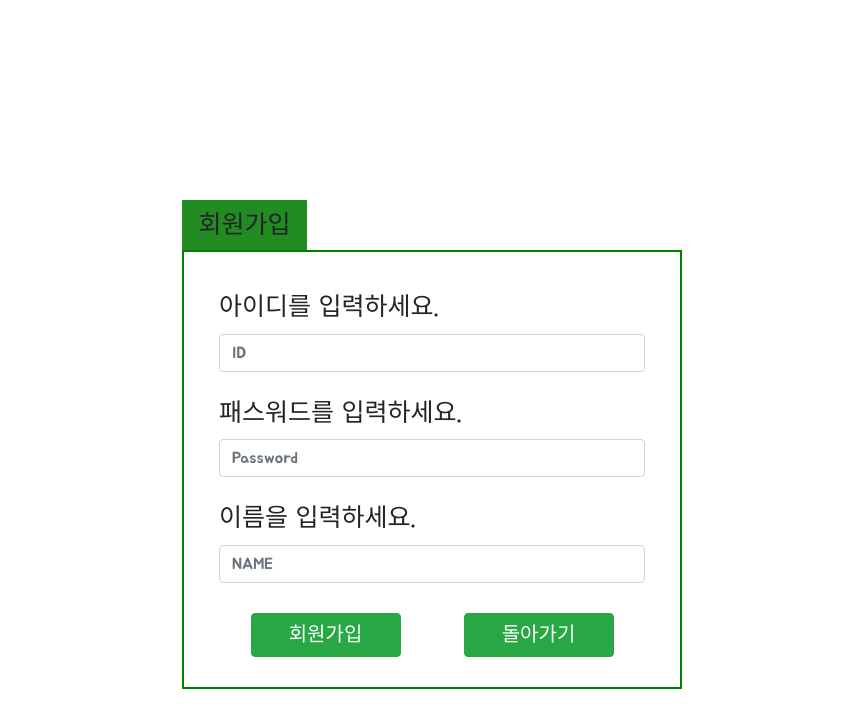
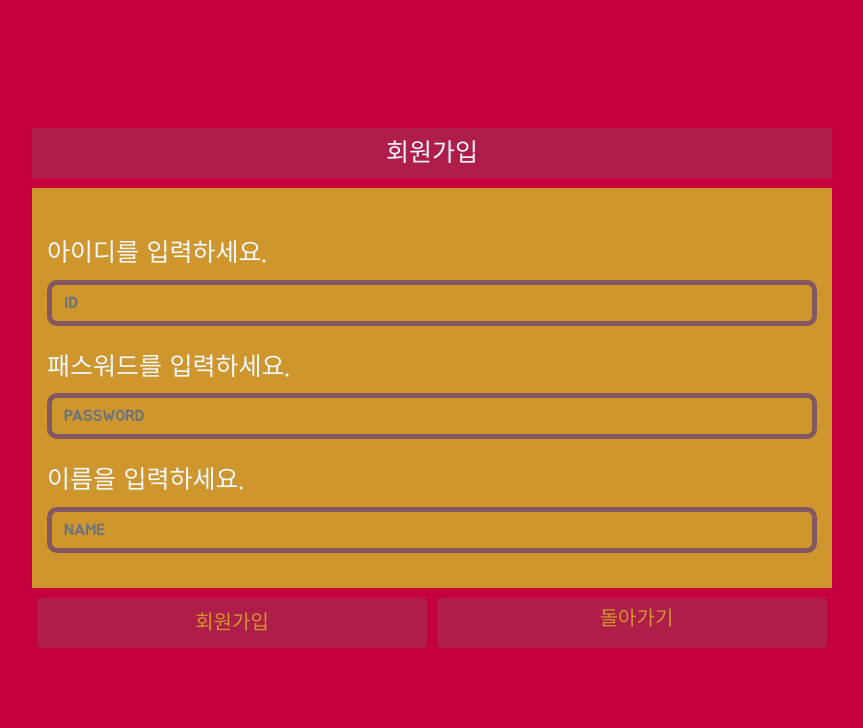
Before and after one commit to luciasty/BORAMSAMJO, a Flask app: page /contact in a window 1280 px wide. Shown: the top 728 px of the page, without its empty margins (208-1071 px from the left). Run offline with Flask 2, Linux system fonts and the light colour scheme; some libraries are stand-ins or nearby versions.

Commit message:
contact-1

```diff
--- /dev/null
+++ b/static/contact.css
@@ -0,0 +1,30 @@
+@charset "utf-8";
+    * {
+        font-family: 'Jua', sans-serif;
+    }
+
+    .warp {
+        width: 800px;
+        margin: 10px auto;
+
+    }
+
+    .font-contents {
+        font-size: 25px;
+        width: 120px;
+    }
+
+
+    .mybtn {
+        width: 150px;
+        margin: auto;
+        display: block;
+        font-size: 20px;
+    }
+
+    .joinSize {
+        width: 100%;
+        height: 50px;
+        background-color: forestgreen;
+        text-align: center;
+    }
--- a/templates/contact.html
+++ b/templates/contact.html
@@ -10,7 +10,7 @@
     <link rel="stylesheet" href="https://maxcdn.bootstrapcdn.com/bootstrap/4.0.0/css/bootstrap.min.css"
         integrity="sha384-Gn5384xqQ1aoWXA+058RXPxPg6fy4IWvTNh0E263XmFcJlSAwiGgFAW/dAiS6JXm" crossorigin="anonymous">
     <!-- USER CSS -->
-    <link rel="stylesheet" href="{{ url_for('static', filename='login.css') }}">
+    <link rel="stylesheet" href="{{ url_for('static', filename='contact.css') }}">
 
     <!-- Optional JavaScript -->
     <!-- jQuery first, then Popper.js, then Bootstrap JS -->
@@ -54,56 +54,49 @@
             url: "/users",
             data: { id_give: userID,
                     pw_give: userPW,
-                    nm_give: userNM,
-                    au_give: 2,
-                    chk_btn: 0,
-                    tmp_id: "",
-                    tmp_pw: ""
+                    nm_give: userNM
             },
             success: function (response) { // 성공하면
                 alert(response["msg"]);
-                if (response["result"] === 'success')
-                    window.location.href = '/';
-                else
-                    $('#userId').focus();
+                window.location.href = '/';
             }
-        });
+        })
    }
 </script>
-<body>
+<body style="background-color: #C5003D">
+    <div class="joinSize" style="height: 50px; width: 800px; margin: 10% auto auto auto; background-color: #AF1D49">
+        <label style="color: aliceblue" class="col-form-label font-contents">회원가입</label>
+    </div>
+
     <div class="warp">
-        <div class="guestSize" style="width:25%">
-            <label class="col-form-label font-contents">회원가입</label>
-        </div>
-        <div style="border: 2px solid green">
-            <div style="margin: 30px 50px 30px">
+        <div style= "height:400px; width: 800px; margin:0 auto; padding: 5% 0px 50px 0px; background-color: #CE962C">
+            <div style="margin: 0px 30px 0px 30px">
                 <div class="form-group row">
-                    <label class="col-form-label font-contents" style="width: 100%">아이디를 입력하세요.</label>
+                    <label style="color: aliceblue; width: 100%" class="col-form-label font-contents">아이디를 입력하세요.</label>
                     <div>
-                        <input id="userId" class="form-control" placeholder="ID" size="100%">
+                        <input style="background-color: #CE962C; border-radius: 10px; border: 5px solid #835863;" id="userId" class="form-control" placeholder="ID" size="100%">
                     </div>
                 </div>
 
                 <div class="form-group row">
-                    <label class="col-form-label font-contents" style="width: 100%">패스워드를 입력하세요.</label>
+                    <label style="color: aliceblue; width: 100%" class="col-form-label font-contents">패스워드를 입력하세요.</label>
                     <div>
-                        <input id="userPw" class="form-control" placeholder="Password" size="100%">
+                        <input style="background-color: #CE962C; border-radius: 10px; border: 5px solid #835863;" id="userPw" class="form-control" placeholder="PASSWORD" size="100%">
                     </div>
                 </div>
 
                 <div class="form-group row" style="margin-bottom: 30px">
-                    <label class="col-form-label font-contents" style="width: 100%">이름을 입력하세요.</label>
+                    <label style="color: aliceblue; width: 100%" class="col-form-label font-contents">이름을 입력하세요.</label>
                     <div>
-                        <input id="userName" class="form-control" placeholder="NAME" size="100%">
+                        <input style="background-color: #CE962C; border-radius: 10px; border: 5px solid #835863;" id="userName" class="form-control" placeholder="NAME" size="100%">
                     </div>
-                </div>
-
-                <div class="form-group row" style="display: flex">
-                    <button type="button" onclick="postUserInfo()" class="btn btn-success mybtn">회원가입</button>
-                    <a href="/" class="btn btn-success mybtn">돌아가기</a>
                 </div>
             </div>
         </div>
     </div>
+    <div class="form-group row" style="display: flex; margin:10px auto 10px auto; width: 800px;">
+        <button style="border:none; color:#CE962C; height: 50px; width:390px; background-color: #AF1D49" type="button" onclick="postUserInfo()" class="btn btn-success mybtn">회원가입</button>
+        <a href="/contact" style="padding-right: 3px;border:none; color:#CE962C; height: 50px; width:390px; background-color: #AF1D49" class="btn btn-success mybtn">돌아가기</a>
+    </div>
+
 </body>
-</html>
```
